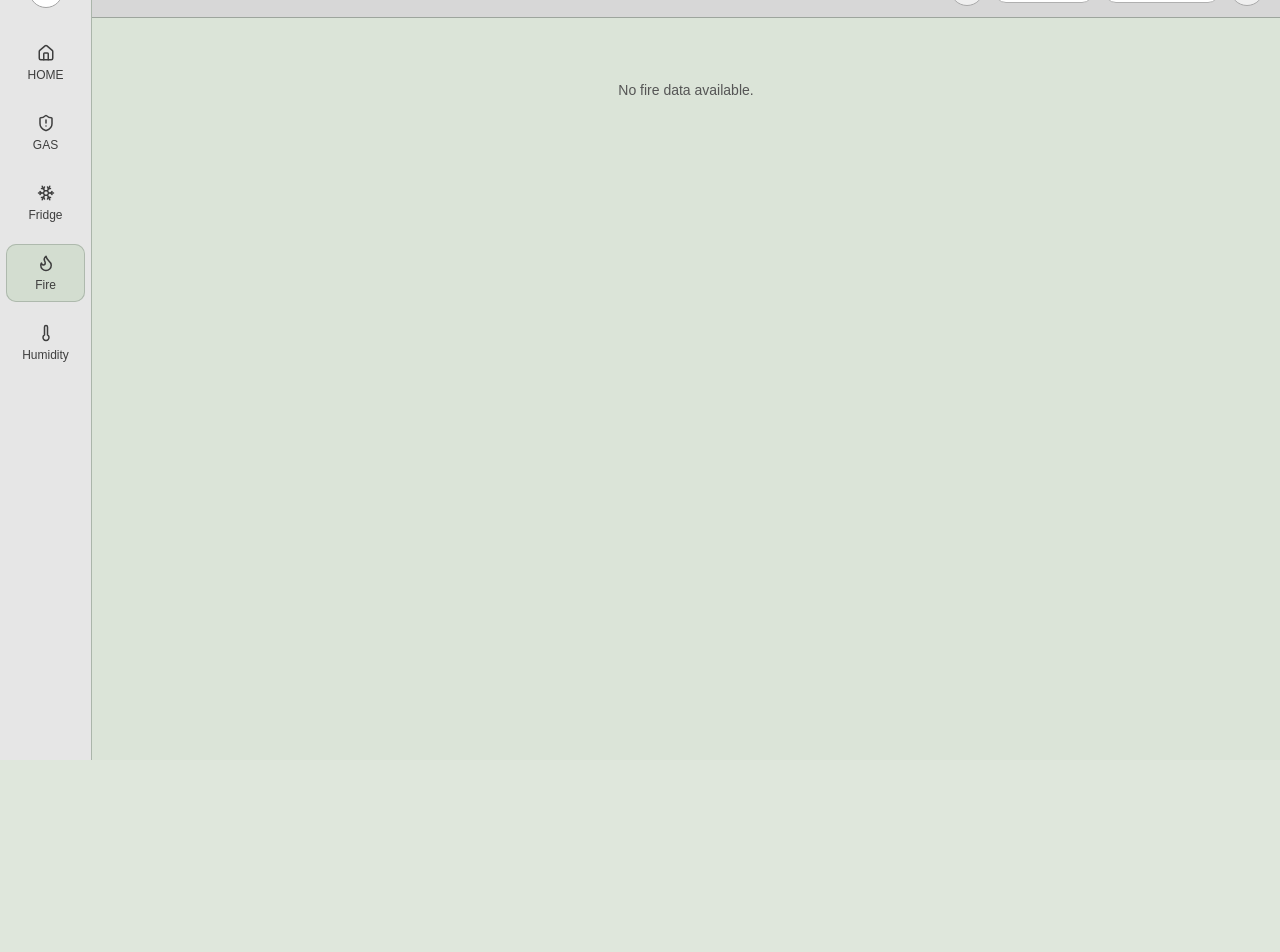
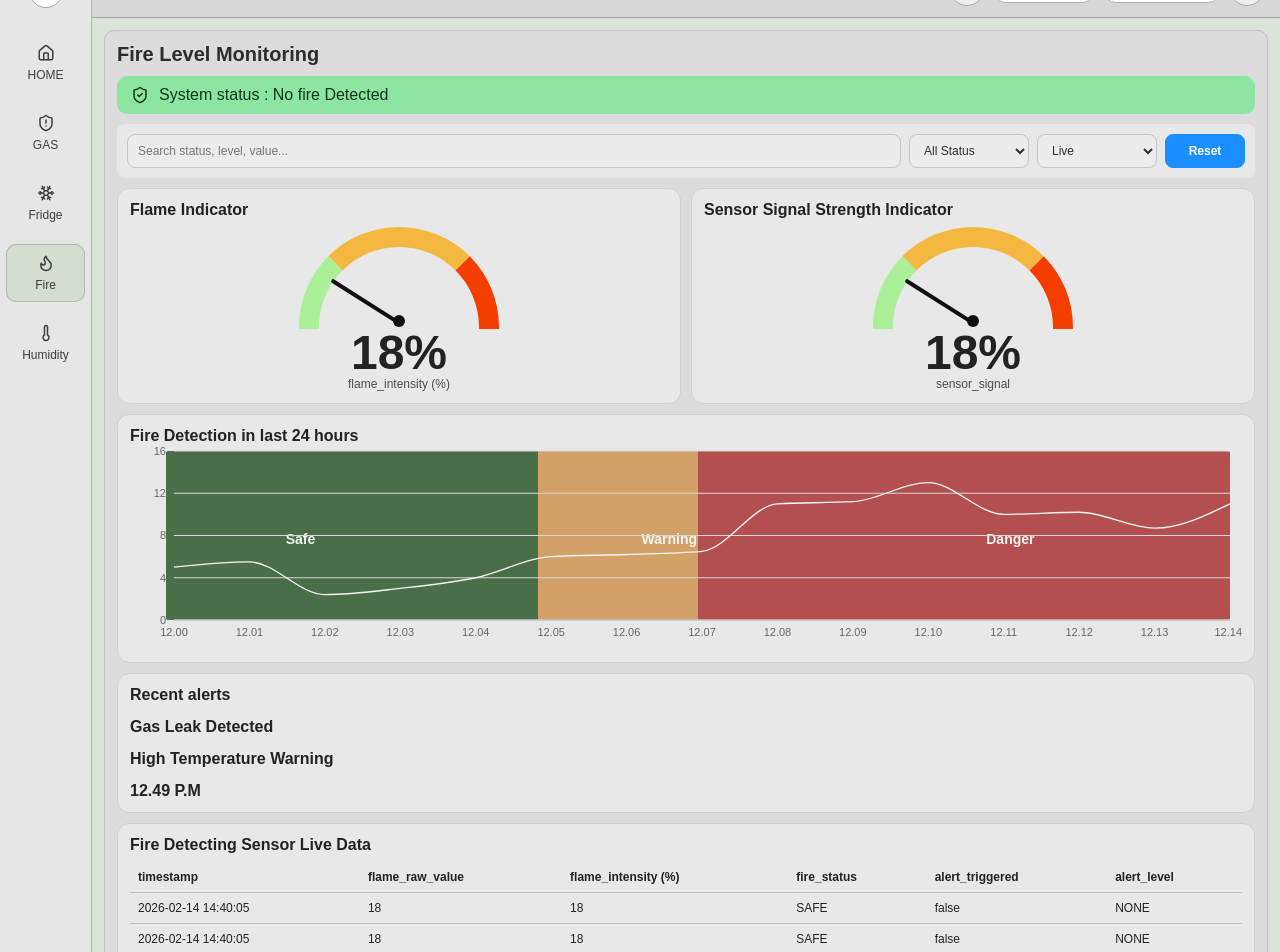
Before and after one commit to Navith2002/com-kitchen, a React (Vite) app in the folder gas-dashboard-project/: page /fire in a window 1280 px wide. Shown: the part 40-992 px from the top of the page. Before the commit the page ends 800 px from the top, so only its background shows below. Built offline with nearby package versions, Linux system fonts and the light colour scheme; no server answers; the database is empty.

Commit message:
Create fire detection page UI to match provided design

```diff
--- a/gas-dashboard-project/src/pages/Fire/FirePage.jsx
+++ b/gas-dashboard-project/src/pages/Fire/FirePage.jsx
@@ -1,52 +1,197 @@
-import Panel from '../../components/common/Panel';
-import StatCard from '../../components/common/StatCard';
-import LoadingState from '../../components/common/LoadingState';
-import EmptyState from '../../components/common/EmptyState';
-import SensorTable from '../../components/common/SensorTable';
-import TimelineChart from '../../components/charts/TimelineChart';
+import { useMemo } from 'react';
+import { Area, AreaChart, CartesianGrid, ResponsiveContainer, Tooltip, XAxis, YAxis } from 'recharts';
+import { ShieldCheck } from 'lucide-react';
 import useFireData from '../../hooks/useFireData';
+import { formatChartTime, formatShortTime } from '../../utils/formatters';
+
+const SAMPLE_ALERTS = [
+  'Gas Leak Detected',
+  'High Temperature Warning',
+  '12.49 P.M',
+];
+
+function FireGauge({ title, value = 0, subtitle }) {
+  const safe = '#acef99';
+  const warning = '#f4b840';
+  const danger = '#f53d00';
+  const clamped = Math.max(0, Math.min(100, Number(value) || 0));
+  const rotation = -90 + (clamped / 100) * 180;
+
+  return (
+    <article className="fire-gauge-card">
+      <h3>{title}</h3>
+      <div className="fire-gauge">
+        <div className="fire-gauge-ring" style={{ '--safe': safe, '--warning': warning, '--danger': danger }} />
+        <div className="fire-gauge-needle" style={{ transform: `translateX(-50%) rotate(${rotation}deg)` }} />
+        <div className="fire-gauge-dot" />
+      </div>
+      <div className="fire-gauge-value">{clamped}%</div>
+      <div className="fire-gauge-subtitle">{subtitle}</div>
+    </article>
+  );
+}
+
+function FireTrendChart({ data }) {
+  return (
+    <ResponsiveContainer width="100%" height={205}>
+      <AreaChart data={data} margin={{ left: -16, right: 12, top: 6 }}>
+        <CartesianGrid stroke="#d8d8d8" vertical={false} />
+        <XAxis dataKey="chartTime" tick={{ fontSize: 11 }} tickLine={false} axisLine={{ stroke: '#bbb' }} />
+        <YAxis tick={{ fontSize: 11 }} domain={[0, 16]} tickCount={5} tickLine={false} axisLine={false} />
+        <Tooltip />
+        <Area type="monotone" dataKey="intensity" stroke="#f4f4f4" fillOpacity={0} strokeWidth={1.3} />
+      </AreaChart>
+    </ResponsiveContainer>
+  );
+}
 
 export default function FirePage() {
-  const { latest, history, analysis, loading } = useFireData();
+  const { latest, history } = useFireData();
 
-  if (loading) return <LoadingState label="Loading fire monitoring data..." />;
-  if (!latest) return <EmptyState label="No fire data available." />;
+  const flameIntensity = latest?.intensity_percent ?? latest?.flame_intensity ?? 18;
+  const sensorSignal = latest?.sensor_signal ?? latest?.fire_sensor_strength ?? 18;
+
+  const chartData = useMemo(() => {
+    if (history.length) {
+      return history.slice(-15).map((item, index) => ({
+        index,
+        chartTime: formatChartTime(item.date_time || item.timestamp),
+        intensity: Number(item.intensity_percent ?? item.flame_intensity ?? 0),
+      }));
+    }
+
+    return [
+      { index: 0, chartTime: '12.00', intensity: 5 },
+      { index: 1, chartTime: '12.01', intensity: 5.5 },
+      { index: 2, chartTime: '12.02', intensity: 2.4 },
+      { index: 3, chartTime: '12.03', intensity: 3 },
+      { index: 4, chartTime: '12.04', intensity: 4 },
+      { index: 5, chartTime: '12.05', intensity: 6 },
+      { index: 6, chartTime: '12.06', intensity: 6.2 },
+      { index: 7, chartTime: '12.07', intensity: 6.5 },
+      { index: 8, chartTime: '12.08', intensity: 11 },
+      { index: 9, chartTime: '12.09', intensity: 11.2 },
+      { index: 10, chartTime: '12.10', intensity: 13 },
+      { index: 11, chartTime: '12.11', intensity: 10 },
+      { index: 12, chartTime: '12.12', intensity: 10.2 },
+      { index: 13, chartTime: '12.13', intensity: 8.7 },
+      { index: 14, chartTime: '12.14', intensity: 11 },
+    ];
+  }, [history]);
+
+  const tableRows = useMemo(() => {
+    if (history.length) {
+      return [...history].reverse().slice(0, 4).map((item, idx) => ({
+        key: `${item.timestamp || item.date_time || idx}`,
+        timestamp: formatShortTime(item.date_time || item.timestamp),
+        flame_raw_value: item.flame_raw_value ?? item.raw_value ?? 18,
+        flame_intensity: item.intensity_percent ?? item.flame_intensity ?? 18,
+        fire_status: (item.flame_status || item.fire_status || 'SAFE').toUpperCase(),
+        alert_triggered: String(item.alert_triggered ?? false),
+        alert_level: (item.alert_level || 'NONE').toUpperCase(),
+      }));
+    }
+
+    return Array.from({ length: 4 }).map((_, idx) => ({
+      key: `default-${idx}`,
+      timestamp: '2026-02-14 14:40:05',
+      flame_raw_value: 18,
+      flame_intensity: 18,
+      fire_status: 'SAFE',
+      alert_triggered: 'false',
+      alert_level: 'NONE',
+    }));
+  }, [history]);
 
   return (
-    <div className="page-grid">
-      <div className="stats-grid">
-        <StatCard title="Flame Status" value={latest.flame_status || '--'} status={latest.flame_status} />
-        <StatCard title="Alert Level" value={latest.alert_level || '--'} status={latest.alert_level} />
-        <StatCard title="Fire Count" value={latest.fire_count ?? 0} />
-        <StatCard title="Buzzer" value={latest.buzzer_status || 'OFF'} />
+    <div className="fire-page">
+      <h2 className="fire-page-title">Fire Level Monitoring</h2>
+
+      <div className="fire-status-banner">
+        <ShieldCheck size={18} />
+        <span>System status : No fire Detected</span>
       </div>
 
-      <div className="dashboard-grid two-col">
-        <Panel title="Flame Intensity Trend">
-          <TimelineChart data={history} xKey="date_time" yKey="intensity_percent" />
-        </Panel>
-        <Panel title="Fire Analysis Summary">
-          <div className="summary-list">
-            <div><strong>Predicted Risk:</strong> {analysis?.predicted_risk || 'SAFE'}</div>
-            <div><strong>Anomaly Detected:</strong> {analysis?.anomaly_detected ? 'YES' : 'NO'}</div>
-            <div><strong>Confidence:</strong> {analysis?.confidence ?? '--'}</div>
-            <div><strong>LED Status:</strong> {latest.fire_led_status || 'OFF'}</div>
-            <div><strong>ESP32 Status:</strong> {latest.esp32_status || 'ONLINE'}</div>
+      <section className="fire-filter-row">
+        <input type="text" placeholder="Search status, level, value..." />
+        <select defaultValue="all">
+          <option value="all">All Status</option>
+          <option value="safe">Safe</option>
+          <option value="warning">Warning</option>
+          <option value="danger">Danger</option>
+        </select>
+        <select defaultValue="live">
+          <option value="live">Live</option>
+          <option value="24h">Last 24 Hours</option>
+        </select>
+        <button type="button">Reset</button>
+      </section>
+
+      <section className="fire-top-grid">
+        <FireGauge title="Flame Indicator" value={flameIntensity} subtitle="flame_intensity (%)" />
+        <FireGauge title="Sensor Signal Strength Indicator" value={sensorSignal} subtitle="sensor_signal" />
+
+        <article className="fire-trend-card">
+          <h3>Fire Detection in last 24 hours</h3>
+          <div className="fire-trend-wrap">
+            <div className="fire-trend-zones" />
+            <FireTrendChart data={chartData} />
+            <div className="fire-zone-label safe">Safe</div>
+            <div className="fire-zone-label warning">Warning</div>
+            <div className="fire-zone-label danger">Danger</div>
           </div>
-        </Panel>
-      </div>
+        </article>
 
-      <Panel title="Fire Monitoring Records">
-        <SensorTable
-          columns={[
-            { key: 'date_time', label: 'date_time' },
-            { key: 'flame_status', label: 'flame_status', type: 'status' },
-            { key: 'intensity_percent', label: 'intensity_percent' },
-            { key: 'alert_triggered', label: 'alert_triggered' },
-          ]}
-          rows={[...history].reverse().slice(0, 12)}
-        />
-      </Panel>
+        <article className="fire-alert-card">
+          <h3>Recent alerts</h3>
+          {SAMPLE_ALERTS.map((alert) => (
+            <p key={alert}>{alert}</p>
+          ))}
+        </article>
+      </section>
+
+      <section className="fire-table-panel">
+        <h3>Fire Detecting Sensor Live Data</h3>
+        <table>
+          <thead>
+            <tr>
+              <th>timestamp</th>
+              <th>flame_raw_value</th>
+              <th>flame_intensity (%)</th>
+              <th>fire_status</th>
+              <th>alert_triggered</th>
+              <th>alert_level</th>
+            </tr>
+          </thead>
+          <tbody>
+            {tableRows.map((row) => (
+              <tr key={row.key}>
+                <td>{row.timestamp}</td>
+                <td>{row.flame_raw_value}</td>
+                <td>{row.flame_intensity}</td>
+                <td>{row.fire_status}</td>
+                <td>{row.alert_triggered}</td>
+                <td>{row.alert_level}</td>
+              </tr>
+            ))}
+          </tbody>
+        </table>
+      </section>
+
+      <section className="fire-history-panel">
+        <h3>Past Fire Detection History</h3>
+        <p>No History.</p>
+      </section>
+
+      <footer className="fire-footer">
+        <span>ESP32 : ONLINE</span>
+        <span>Last Update : 1 min ago</span>
+        <span>Wifi strength : Strong</span>
+        <span>Date/Time : {formatShortTime(latest?.date_time || latest?.timestamp || Date.now())}</span>
+        <span>
+          Cloud Connection : <strong>Connected</strong>
+        </span>
+      </footer>
     </div>
   );
 }
--- a/gas-dashboard-project/src/styles/globals.css
+++ b/gas-dashboard-project/src/styles/globals.css
@@ -574,3 +574,259 @@ a { color: inherit; text-decoration: none; }
     grid-template-columns: 1fr 1fr;
   }
 }
+
+.fire-page {
+  background: #dcdcdc;
+  border: 1px solid #c2c2c2;
+  border-radius: 10px;
+  padding: 12px;
+  display: flex;
+  flex-direction: column;
+  gap: 10px;
+}
+
+.fire-page-title {
+  margin: 0;
+  font-size: 20px;
+  font-weight: 700;
+  color: #2c2c2c;
+}
+
+.fire-status-banner {
+  background: #8ce6a1;
+  color: #12331d;
+  border-radius: 10px;
+  padding: 10px 14px;
+  display: flex;
+  align-items: center;
+  gap: 10px;
+  font-size: 16px;
+}
+
+.fire-filter-row {
+  display: grid;
+  grid-template-columns: 1.3fr 120px 120px 80px;
+  gap: 8px;
+  max-width: 760px;
+  background: #e8e8e8;
+  border-radius: 8px;
+  padding: 10px;
+}
+
+.fire-filter-row input,
+.fire-filter-row select,
+.fire-filter-row button {
+  border: 1px solid #c5c5c5;
+  border-radius: 8px;
+  background: #ececec;
+  color: #2f2f2f;
+  padding: 8px 10px;
+  font-size: 12px;
+}
+
+.fire-filter-row button {
+  background: #1b8fff;
+  color: #fff;
+  border-color: #1b8fff;
+  font-weight: 700;
+}
+
+.fire-top-grid {
+  display: grid;
+  grid-template-columns: 1fr 1fr 1.45fr 0.6fr;
+  gap: 10px;
+}
+
+.fire-gauge-card,
+.fire-trend-card,
+.fire-alert-card,
+.fire-table-panel,
+.fire-history-panel {
+  background: #e8e8e8;
+  border-radius: 12px;
+  border: 1px solid #d0d0d0;
+  padding: 12px;
+}
+
+.fire-gauge-card h3,
+.fire-trend-card h3,
+.fire-alert-card h3,
+.fire-table-panel h3,
+.fire-history-panel h3 {
+  margin: 0;
+  font-size: 16px;
+}
+
+.fire-gauge {
+  width: 200px;
+  height: 102px;
+  margin: 8px auto 0;
+  position: relative;
+  overflow: hidden;
+}
+
+.fire-gauge-ring {
+  width: 200px;
+  height: 200px;
+  border-radius: 50%;
+  border: 20px solid transparent;
+  border-top-color: var(--warning);
+  border-left-color: var(--safe);
+  border-right-color: var(--danger);
+  position: absolute;
+  top: 0;
+  left: 0;
+}
+
+.fire-gauge-needle {
+  position: absolute;
+  left: 50%;
+  bottom: 6px;
+  width: 4px;
+  height: 80px;
+  background: #101010;
+  transform-origin: bottom center;
+  border-radius: 2px;
+}
+
+.fire-gauge-dot {
+  width: 12px;
+  height: 12px;
+  border-radius: 50%;
+  background: #101010;
+  position: absolute;
+  left: 50%;
+  bottom: 2px;
+  transform: translateX(-50%);
+}
+
+.fire-gauge-value {
+  text-align: center;
+  font-size: 48px;
+  font-weight: 700;
+  line-height: 1;
+}
+
+.fire-gauge-subtitle {
+  text-align: center;
+  color: #4d4d4d;
+  font-size: 12px;
+}
+
+.fire-trend-wrap {
+  position: relative;
+}
+
+.fire-trend-zones {
+  position: absolute;
+  inset: 6px 12px 30px 36px;
+  background: linear-gradient(to right, #4a6f48 0 35%, #d3a068 35% 50%, #b44f4f 50% 100%);
+  border-radius: 2px;
+}
+
+.fire-trend-wrap .recharts-responsive-container {
+  position: relative;
+  z-index: 1;
+}
+
+.fire-zone-label {
+  position: absolute;
+  top: 46%;
+  transform: translateY(-50%);
+  color: #f2f2f2;
+  font-size: 14px;
+  font-weight: 700;
+}
+
+.fire-zone-label.safe { left: 14%; }
+.fire-zone-label.warning { left: 46%; }
+.fire-zone-label.danger { left: 77%; }
+
+.fire-alert-card p {
+  margin: 14px 0 0;
+  font-size: 16px;
+  font-weight: 700;
+}
+
+.fire-table-panel table {
+  width: 100%;
+  border-collapse: collapse;
+  margin-top: 8px;
+}
+
+.fire-table-panel th,
+.fire-table-panel td {
+  text-align: left;
+  padding: 8px;
+  border-bottom: 1px solid #bebebe;
+  font-size: 12px;
+}
+
+.fire-table-panel th {
+  font-weight: 700;
+}
+
+.fire-history-panel p {
+  margin: 8px 0 2px;
+  font-size: 16px;
+  font-weight: 700;
+}
+
+.fire-footer {
+  display: grid;
+  grid-template-columns: repeat(4, 1fr);
+  gap: 10px;
+  font-size: 12px;
+  margin-top: 8px;
+  padding: 10px 4px 2px;
+}
+
+.fire-footer strong {
+  color: #1f872d;
+  background: #97db99;
+  border-radius: 6px;
+  padding: 2px 6px;
+}
+
+.fire-footer span:last-child {
+  grid-column: span 4;
+}
+
+@media (max-width: 1400px) {
+  .fire-top-grid {
+    grid-template-columns: 1fr 1fr;
+  }
+
+  .fire-alert-card,
+  .fire-trend-card {
+    grid-column: span 2;
+  }
+
+  .fire-filter-row {
+    max-width: 100%;
+  }
+}
+
+@media (max-width: 900px) {
+  .fire-filter-row,
+  .fire-top-grid,
+  .fire-footer {
+    grid-template-columns: 1fr;
+  }
+
+  .fire-alert-card,
+  .fire-trend-card,
+  .fire-footer span:last-child {
+    grid-column: span 1;
+  }
+
+  .fire-gauge {
+    width: 170px;
+    height: 88px;
+  }
+
+  .fire-gauge-ring {
+    width: 170px;
+    height: 170px;
+  }
+}
```
